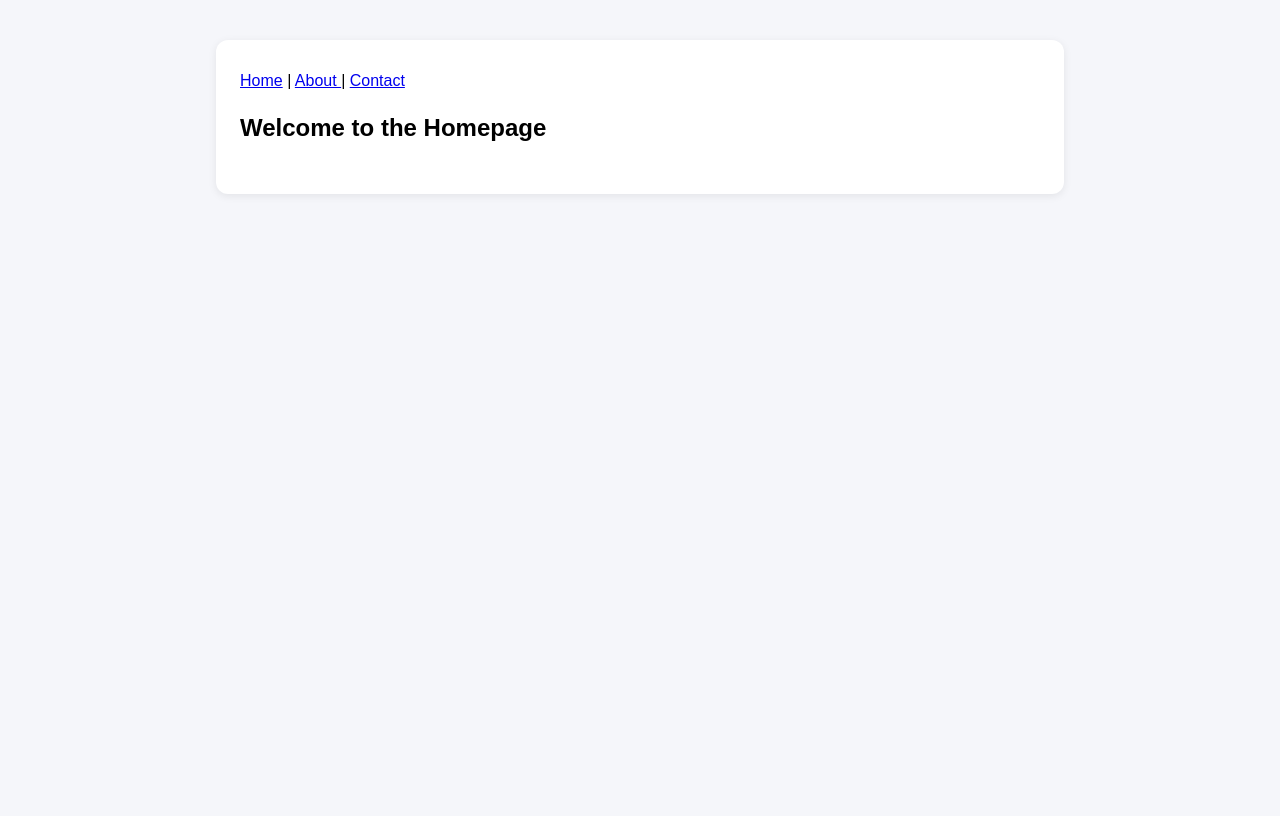
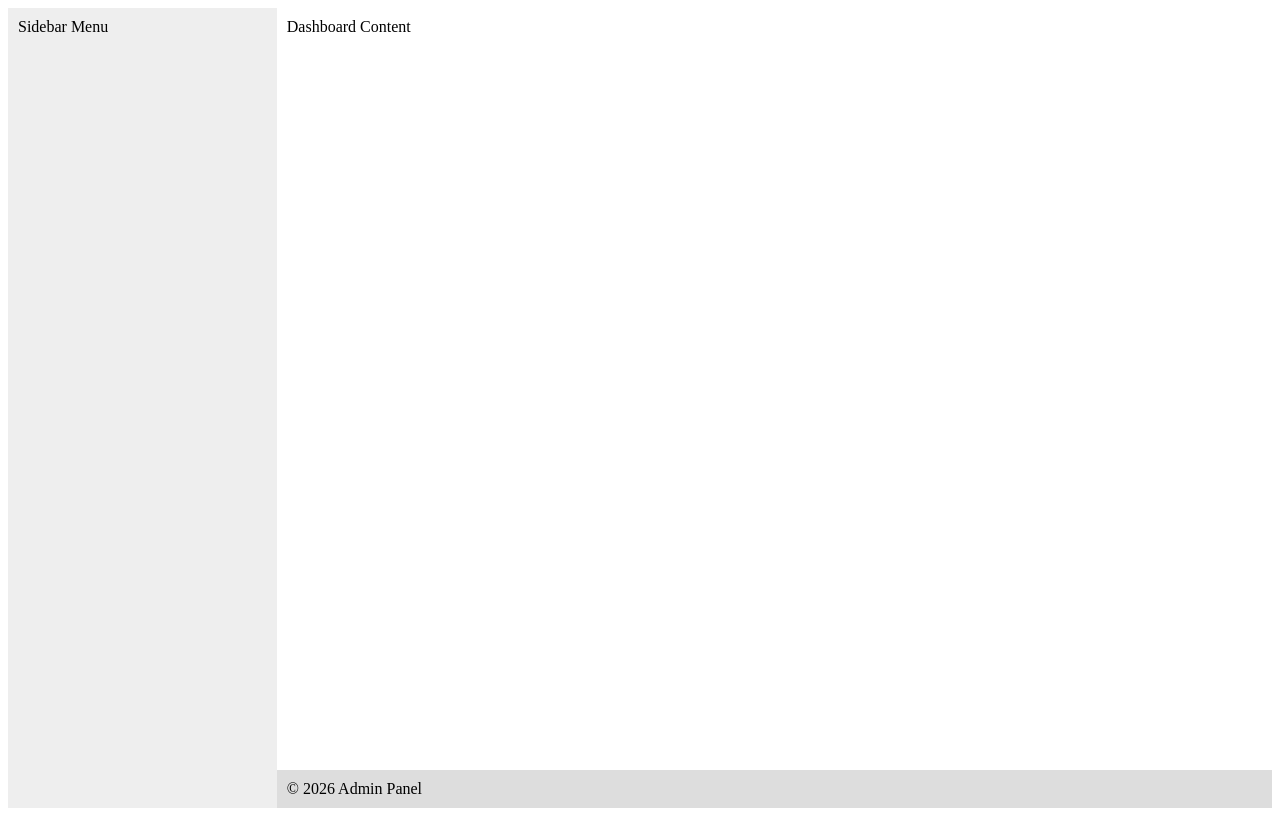
Before and after one commit to shaadali-tech/react-practice, a React (Vite) app: page / in a window 1280 px wide. Built offline with nearby package versions, Linux system fonts and the light colour scheme.

Commit message:
composition

```diff
--- a/src/App.jsx
+++ b/src/App.jsx
@@ -1,20 +1,15 @@
-import "./App.css";
-import { Routes, Route } from "react-router-dom";
-import Home from "./components/Home";
-import About from "./components/About";
-import Navbar from "./components/Navbar";
-import Contact from "./components/Contact";
+import DashboardLayout from "./Layouts/DashboardLayout";
+import Sidebar from "./components/Sidebar";
+import Main from "./components/Main";
+import Footer from "./components/Footer";
 
 function App() {
   return (
-    <div className="app-container">
-      <Navbar />
-      <Routes>
-        <Route path="/" element={<Home />} />
-        <Route path="/about" element={<About />} />
-        <Route path="/contact" element={<Contact />} />
-      </Routes>
-    </div>
+    <DashboardLayout
+      sidebar={<Sidebar />}
+      main={<Main />}
+      footer={<Footer />}
+    />
   );
 }
 
--- /dev/null
+++ b/src/Layouts/DashboardLayout.jsx
@@ -0,0 +1,21 @@
+const DashboardLayout = ({ sidebar, main, footer }) => {
+  return (
+    <div style={{ display: "flex", height: "100vh" }}>
+      {/* Sidebar */}
+      <div style={{ width: "20%", background: "#eee", padding: "10px" }}>
+        {sidebar}
+      </div>
+
+      {/* Main + Footer */}
+      <div style={{ width: "80%", display: "flex", flexDirection: "column" }}>
+        {/* Main */}
+        <div style={{ flex: 1, padding: "10px" }}>{main}</div>
+
+        {/* Footer */}
+        <div style={{ background: "#ddd", padding: "10px" }}>{footer}</div>
+      </div>
+    </div>
+  );
+};
+
+export default DashboardLayout;
--- /dev/null
+++ b/src/components/Footer.jsx
@@ -0,0 +1,5 @@
+const Footer = () => {
+  return <div>© 2026 Admin Panel</div>;
+};
+
+export default Footer;
--- /dev/null
+++ b/src/components/Main.jsx
@@ -0,0 +1,5 @@
+const Main = () => {
+  return <div>Dashboard Content</div>;
+};
+
+export default Main;
--- /dev/null
+++ b/src/components/Sidebar.jsx
@@ -0,0 +1,5 @@
+const Sidebar = () => {
+  return <div> Sidebar Menu</div>;
+};
+
+export default Sidebar;
```
